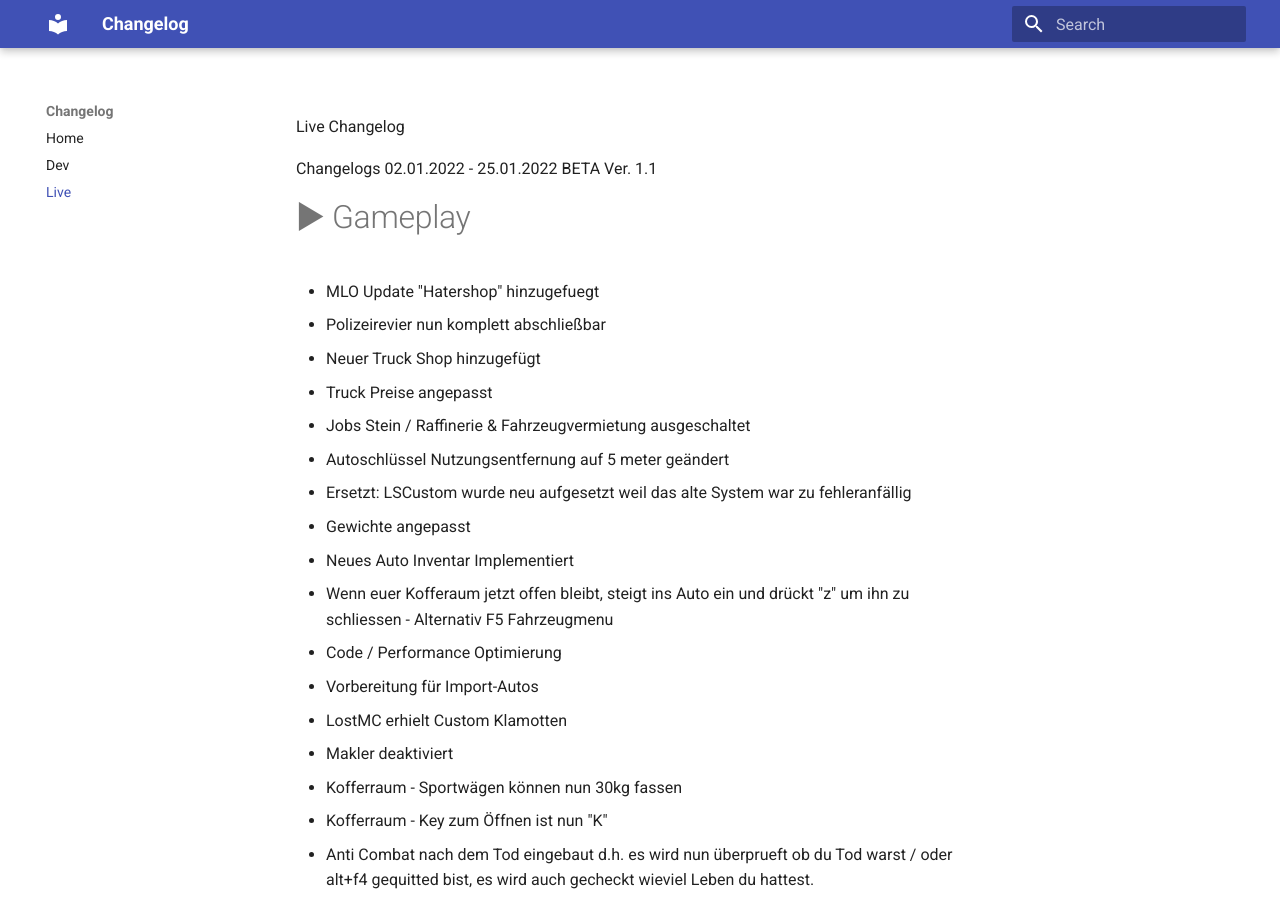
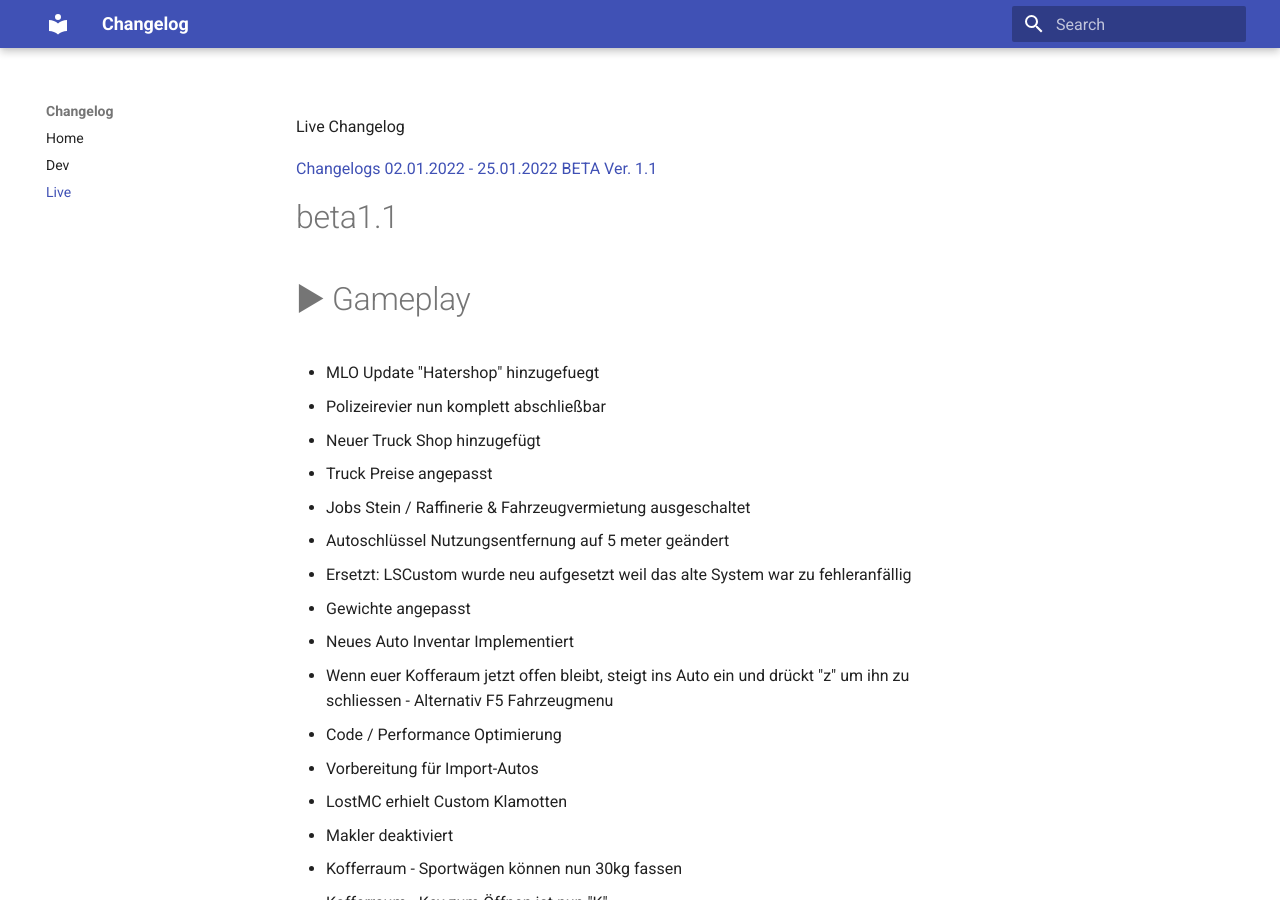
Before and after one commit to bochumrp/changelog, an MkDocs documentation site: the page built from docs/live.md, in a window 1280 px wide and 900 px high. Built offline with MkDocs 1.6.1 and Material for MkDocs 9.7.7, drawn with Linux system fonts in a browser that asks for light colours.

Commit message:
Update live.md

```diff
--- a/docs/live.md
+++ b/docs/live.md
@@ -1,8 +1,9 @@
 Live Changelog
 
-Changelogs 02.01.2022 - 25.01.2022 BETA Ver. 1.1
+[Changelogs 02.01.2022 - 25.01.2022 BETA Ver. 1.1 ](#beta1.1)
 
 
+#beta1.1
 # ► Gameplay
 - MLO Update "Hatershop" hinzugefuegt
 - Polizeirevier nun komplett abschließbar
```
